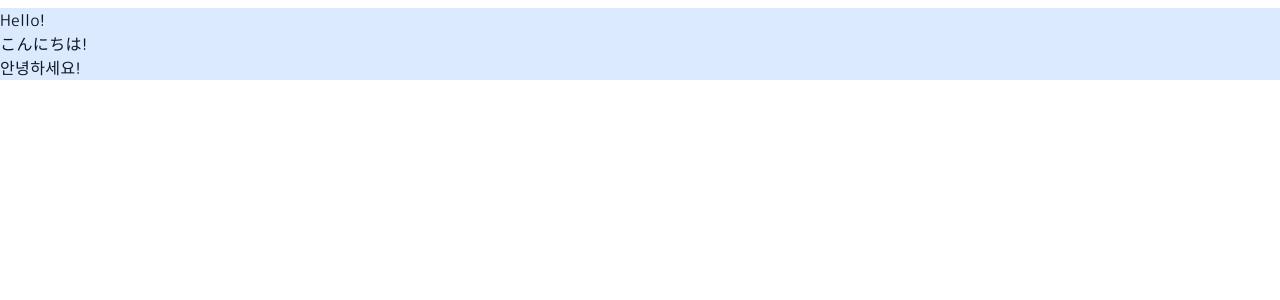
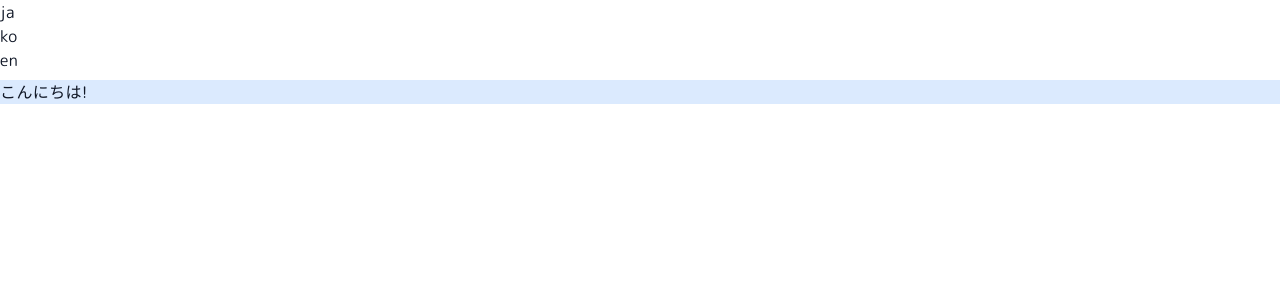
Before and after one commit to genie-oh/nextjs-portfolio, a Next.js app: page / in a window 1280 px wide. Shown: the top 300 px of the page. Built offline with nearby package versions, Linux system fonts and the light colour scheme.

Commit message:
mod: i18n test page > pages/index.tsx

```diff
--- a/pages/index.tsx
+++ b/pages/index.tsx
@@ -1,16 +1,36 @@
+import Link from "next/link";
 import HomeContext from "../components/Context/HomeContext";
+import i18nData from "../i18n/i18nData";
+import { I_i18n } from "../i18n/Types/I_i18n";
 
 export default function Home() {
+    const test_i18n: I_i18n<string> = {
+        ja: "こんにちは!",
+        ko: "안녕하세요!",
+        en: "Hello!",
+    };
+
     return (
         <HomeContext.Provider value={{}}>
+            <ul>
+                <li>
+                    <Link href="/" locale="ja">
+                        ja
+                    </Link>
+                </li>
+                <li>
+                    <Link href="/" locale="ko">
+                        ko
+                    </Link>
+                </li>
+                <li>
+                    <Link href="/" locale="en">
+                        en
+                    </Link>
+                </li>
+            </ul>
             <div className="bg-blue-100">
-                <p>
-                    Hello!
-                    <br />
-                    こんにちは!
-                    <br />
-                    안녕하세요!
-                </p>
+                <p>{i18nData(test_i18n)}</p>
             </div>
         </HomeContext.Provider>
     );
```
